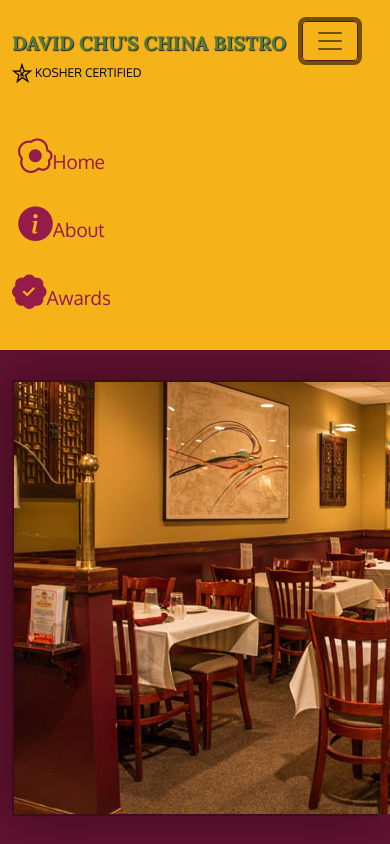
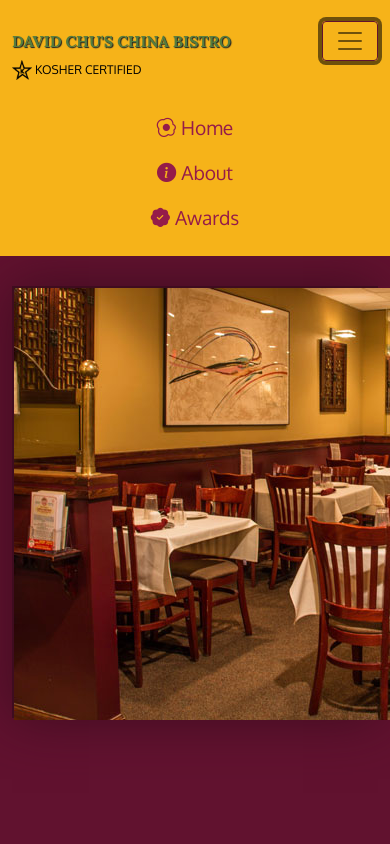
Before and after one commit to parisa-khaleghi/coursera-WebDev, a plain HTML site: page Restaurant-Site/index.html in a window 390 px wide. Both pictures are taken after a click on the button "Toggle navigation". Shown: the top 844 px of the page. Drawn offline with nearby package versions, Linux system fonts and the light colour scheme.

Commit message:
Fix: Solve navbar alignments and responsive business title and images (logo, content, and menu items)
Header: Fix navbar alignment in multiple mockup and align them to the center. Change logo size in medium screen and make it smaller. Responsive business title in xs view (using vw). Resize text and icon in menu items on xs view. Float menu button to the right in sm and xs view. Page: Fix content image problem to be responsive in multiple mockup (using media queries).

```diff
--- a/Restaurant-Site/css/styles.css
+++ b/Restaurant-Site/css/styles.css
@@ -13,14 +13,10 @@ body {
 }
 
 #logo-img {
-	background: url("../images/restaurant-logo_large.png") no-repeat;
-	width: 150px;
-	height: 150px;
-	margin: 10px 15px 10px 0;
-}
-
-.pull-left {
-	float: left;
+	background: url("../images/restaurant-logo_medium.png") no-repeat;
+	width: 100px;
+	height: 100px;
+	margin: 5px 5px 5px 0;
 }
 
 .navbar-brand {
@@ -54,8 +50,12 @@ body {
 	vertical-align: middle;
 }
 
-.navbar-right {
-	display: inline;
+.navbar-header {
+	width: 100%;
+}
+
+#menu-btn {
+	float: right;
 }
 
 #nav-list {
@@ -107,13 +107,25 @@ body {
 
 /* HOME PAGE */
 .container .jumbotron {
+	background: url("../images/jumbotron_768.jpeg") no-repeat;
+	height: 432px;
 	box-shadow: 0 0 50px #3f0c1f;
 	border: 2px solid #3f0c1f;
+	margin-top: 30px;
+	padding: 0;
 }
 /* END HOME PAGE */
 
 /************** Large devices only **************/
 @media (min-width: 1200px) {
+
+	#logo-img {
+		background: url("../images/restaurant-logo_large.png") no-repeat;
+		width: 150px;
+		height: 150px;
+		margin: 10px 15px 10px 0;
+	}
+
 	/* HOME PAGE */
 	.container .jumbotron {
 		background: url("../images/jumbotron_1200.jpeg") no-repeat;
@@ -124,31 +136,19 @@ body {
 
 /************** Medium devices only **************/
 @media (min-width: 992px) and (max-width: 1199) {
-	/* HEADER */
-	#logo-img {
-		background: url("../images/restaurant-logo_medium.png") no-repeat;
-		width: 100px;
-		height: 100px;
-		margin: 5px 5px 5px 0;
-	}
-	/* END HEADER */
-
 	/* HOME PAGE */
 	.container .jumbotron {
-		background: url("../images/jumbotron_1200.jpeg") no-repeat;
+		background: url("../images/jumbotron_992.jpeg") no-repeat;
 		height: 558px;
 	}
 	/* END HOME PAGE */
+
 }
 
 /************** Small devices only **************/
 @media (min-width: 768px) and (max-width: 991) {
-	/* HOME PAGE */
-	.container .jumbotron {
-		background: url("../images/jumbotron_768.jpeg") no-repeat;
-		height: 432px;
-	}
-	/* END HOME PAGE */
+
+
 }
 
 /************** Extra Small devices only **************/
@@ -161,7 +161,7 @@ body {
 
 	.navbar-brand h1 {  /* Restaurant Name */
 		padding-top: 10px;
-		font-size: 5vw;
+		font-size: 4vw;
 	}
 
 	.navbar-brand p { /* Kosher cert */
@@ -177,16 +177,9 @@ body {
 		font-size: 1.2em;
 	}
 
-	#navbarSupportedContent a span{
+	#navbarSupportedContent a i{
 		font-size: 1em;
 		margin-right: 5px;
 	}
 	/* END HEADER */
-
-	/* HOME PAGE */
-	.container .jumbotron {
-		margin-top: 30px;
-		padding: 0;
-	}
-	/* END HOME PAGE */
 }
--- a/Restaurant-Site/index.html
+++ b/Restaurant-Site/index.html
@@ -26,11 +26,11 @@
 		<nav id="header-nav" class="navbar navbar-default">
 			<div class="container">
 				<div class="navbar-header navbar navbar-expand-lg navbar-light">
-					<a href="index.html" class="pull-left d-none d-md-block">
+					<a href="index.html" class="pull-left d-none d-lg-block">
 						<div id="logo-img" alt="Logo image"></div>
 					</a>
 
-					<div class="navbar-brand">
+	 				<div class="navbar-brand">
 						<a href="index.html"><h1>David Chu's China Bistro</h1></a>
 						<p>
 							<img src="images/star-k-logo.png" alt="Kosher Certification">
@@ -38,31 +38,28 @@
 						</p>
 					</div>
 
-				    <button class="navbar-toggler" type="button" data-bs-toggle="collapse" data-bs-target="#navbarSupportedContent" aria-controls="navbarSupportedContent" aria-expanded="false" aria-label="Toggle navigation">
+				    <button class=" navbar-toggler collapsed" type="button" id="menu-btn" data-bs-toggle="collapse" data-bs-target="#navbarSupportedContent" aria-controls="navbarSupportedContent" aria-expanded="false" aria-label="Toggle navigation">
 				      <span class="navbar-toggler-icon"></span>
 				    </button>
-				</div>
-				<div class="navbar navbar-expand-lg navbar-light">
 
-				    <div class="collapse navbar-collapse" id="navbarSupportedContent">
-				      <ul id="nav-list" class="nav navbar-nav me-auto mb-2 mb-lg-0">
-				        <li>
-				          <a class="nav-link active" aria-current="page" href="menu-categories.html"><i class="bi bi-egg-fried"></i><br class="d-none d-md-block">Home</a>
+					<div class="collapse navbar-collapse" id="navbarSupportedContent">
+					  <ul id="nav-list" class="nav navbar-nav navbar-right">
+					    <li>
+				          <a class="nav-link active" aria-current="page" href="menu-categories.html"><i class="bi bi-egg-fried"></i><br class="d-none d-lg-block">Home</a>
 				        </li>
 				        <li>
-				          <a class="nav-link" href="#"><i class="bi bi-info-circle-fill"></i><br class="d-none d-md-block">About</a>
+				          <a class="nav-link" href="#"><i class="bi bi-info-circle-fill"></i><br class="d-none d-lg-block">About</a>
 				        </li>
 				        <li>
-				          <a class="nav-link" href="#"><i class="bi bi-patch-check-fill"></i><br class="d-none d-md-block">Awards</a>
+				          <a class="nav-link" href="#"><i class="bi bi-patch-check-fill"></i><br class="d-none d-lg-block">Awards</a>
 				        </li>
 				        <li id="phone" class="d-none d-sm-block">
 				          <a href="tel:410-602-5008">
 				          	<span>410-602-5008</span></a><div>* We Deliver</div>
 				        </li>
-				      </ul>
-				    </div>
+					  </ul>
+					</div>
 				</div>
-
 			</div>
 		</nav>
 	</header>
```
Also changed, not shown: Restaurant-Site/images/jumbotron_992.jpeg (added).
